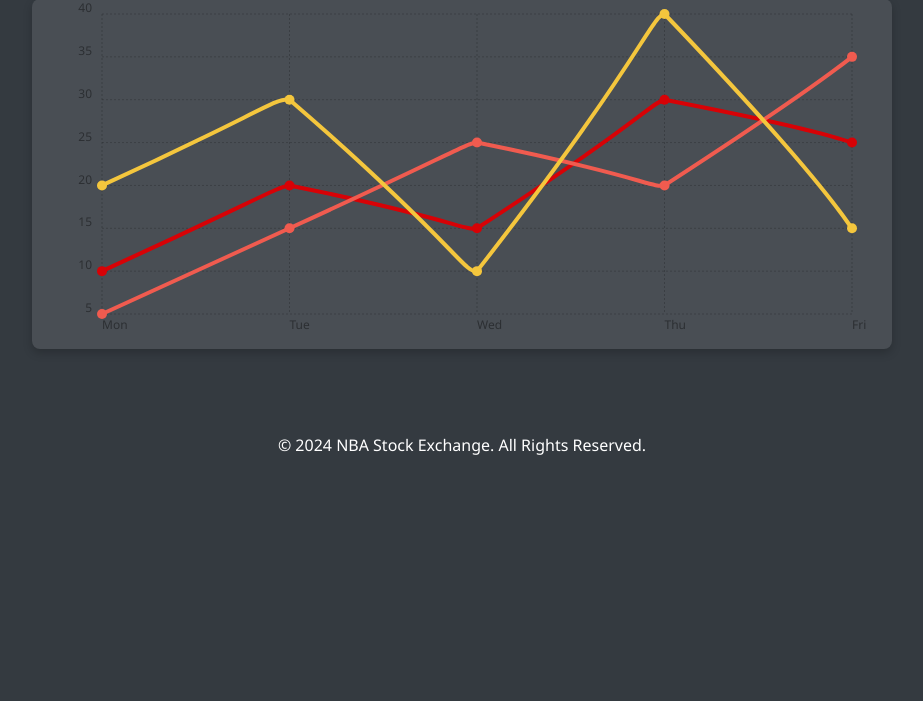
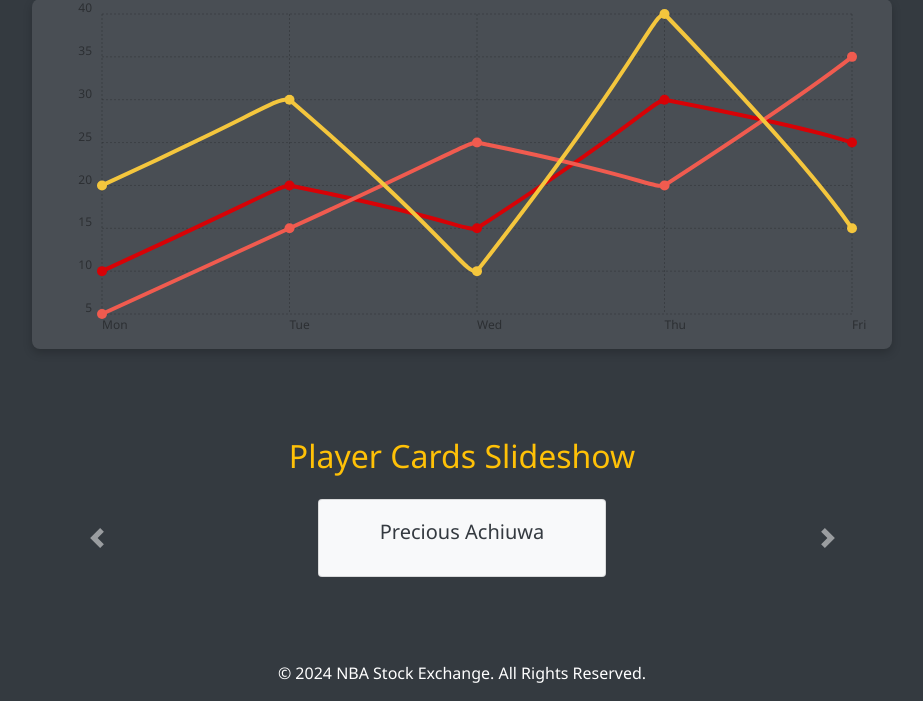
Before and after one commit to kalind789/NBAStocks, a Flask app: page /index in a window 1280 px wide. Shown: the part 881-1582 px from the top of the page, without its empty margins (178-1101 px from the left). Before the commit the page ends 1336 px from the top, so only its background shows below. Run offline with Flask 3, Linux system fonts and the light colour scheme; the visitor is signed in with stand-in values (Sample User, id 1); some libraries are stand-ins or nearby versions.

Commit message:
Added the slideshow

```diff
--- a/FlaskApp/app.py
+++ b/FlaskApp/app.py
@@ -54,7 +54,17 @@ def home():
 @app.route('/index')
 @login_required
 def index():
-    return render_template("index.html")
+    csv_path = 'static/players.csv'  # Path to the CSV file
+    try:
+        player_df = pd.read_csv(csv_path)
+        # Convert the DataFrame to a list of dictionaries (if you want to pass structured data)
+        players = player_df['full_name'].tolist()
+
+    except Exception as e:
+        players = []  # Fallback if there's an error reading the CSV
+        print(f"Error reading CSV file: {e}")
+
+    return render_template("index.html", players=players)
 
 @app.route('/signup', methods=['GET', 'POST'])
 def signup():
--- a/FlaskApp/static/index.js
+++ b/FlaskApp/static/index.js
@@ -87,3 +87,15 @@ $(document).ready(function () {
     const chart = new MyCharts(xData, [yData1, yData2, yData3]);
     chart.createGraph();
 });
+
+// Select the carousel element by its ID
+const playerSlideshow = document.querySelector('#player-slideshow');
+
+// Check if the element exists to avoid errors
+if (playerSlideshow) {
+    // Bootstrap Carousel auto-scroll every 5 seconds (5000 milliseconds)
+    $(playerSlideshow).carousel({
+        interval: 5000, // Set the interval to 5 seconds
+        pause: false    // Optional: Prevent pausing on hover
+    });
+}
--- a/FlaskApp/templates/index.html
+++ b/FlaskApp/templates/index.html
@@ -49,6 +49,32 @@
         <div class="ct-chart ct-golden-section mt-3"></div>
     </div>
 
+    <!-- Player Slideshow Section -->
+    <section class="container mt-5">
+        <h2 class="text-warning text-center mb-4">Player Cards Slideshow</h2>
+        <div id="player-slideshow" class="carousel slide" data-ride="carousel">
+            <div class="carousel-inner">
+                {% for player in players %}
+                <div class="carousel-item {% if loop.first %}active{% endif %}">
+                    <div class="card text-dark bg-light mx-auto" style="width: 18rem;">
+                        <div class="card-body text-center">
+                            <h5 class="card-title">{{ player }}</h5>  <!-- Updated to use the full_name -->
+                        </div>
+                    </div>
+                </div>
+                {% endfor %}
+            </div>
+            <a class="carousel-control-prev" href="#player-slideshow" role="button" data-slide="prev">
+                <span class="carousel-control-prev-icon" aria-hidden="true"></span>
+                <span class="sr-only">Previous</span>
+            </a>
+            <a class="carousel-control-next" href="#player-slideshow" role="button" data-slide="next">
+                <span class="carousel-control-next-icon" aria-hidden="true"></span>
+                <span class="sr-only">Next</span>
+            </a>
+        </div>
+    </section>
+
     <!-- Footer -->
     <footer class="bg-dark text-white text-center py-3 mt-5">
         <p class="mb-0">&copy; 2024 NBA Stock Exchange. All Rights Reserved.</p>
```
